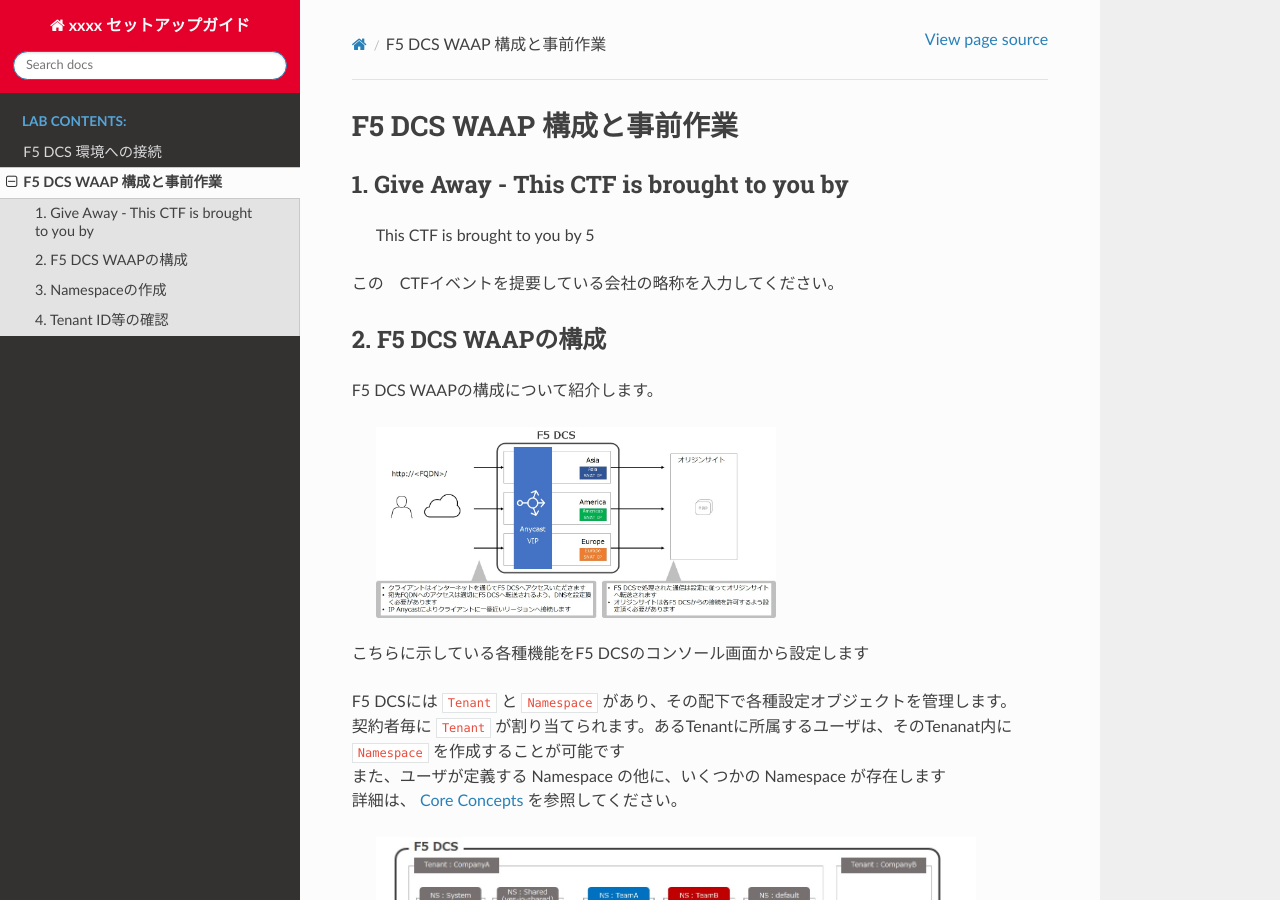
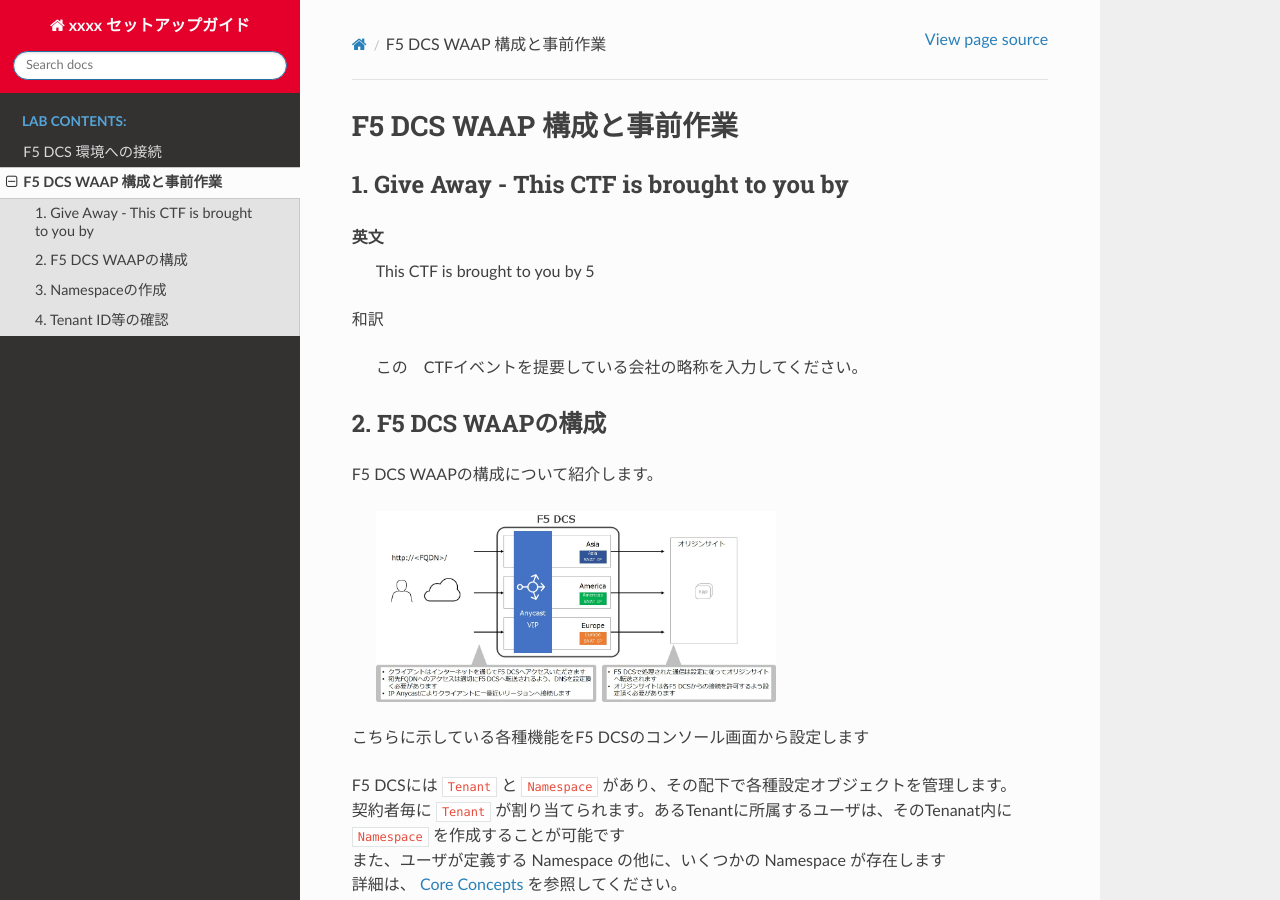
Before and after one commit to BeF5/f5j-appsec-hero-challenge, a Sphinx documentation site: the page built from docs/class1/module02/module02.rst, in a window 1280 px wide and 900 px high. Built offline with Sphinx 7.4.7 and the Read the Docs theme 2.0.0, drawn with Linux system fonts in a browser that asks for light colours.

Commit message:
テスト

```diff
--- a/docs/class1/module02/module02.rst
+++ b/docs/class1/module02/module02.rst
@@ -4,10 +4,13 @@ F5 DCS WAAP 構成と事前作業
 1. Give Away - This CTF is brought to you by
 ====
 
+英文
     This CTF is brought to you by
     5
 
-この　CTFイベントを提要している会社の略称を入力してください。
+和訳
+
+    この　CTFイベントを提要している会社の略称を入力してください。
 
 
 2. F5 DCS WAAPの構成
```
